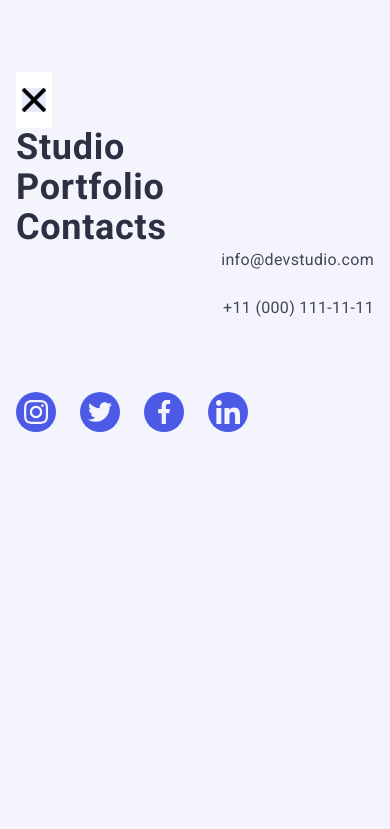
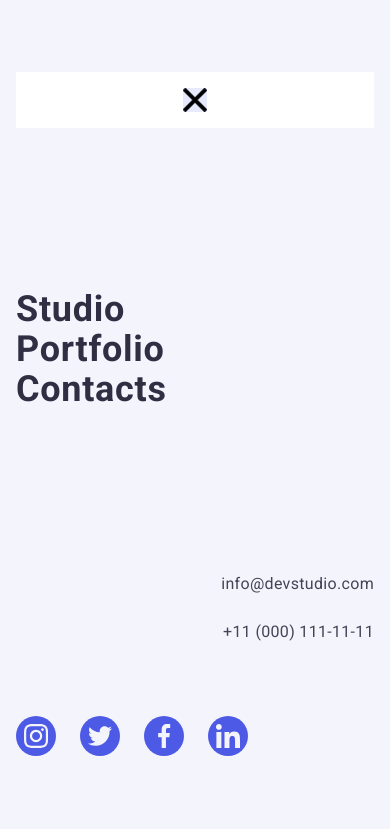
Before and after one commit to 999Valeriy999/hw-06, a plain HTML site: page index.html in a window 390 px wide. Shown: the top 829 px of the page. Drawn offline with nearby package versions, Linux system fonts and the light colour scheme.

Commit message:
Update index.html

```diff
--- a/index.html
+++ b/index.html
@@ -504,7 +504,7 @@
   </div>
 
   <!--Mobile-->
-  <div class="menu-mobile-block is-open" id="menu-block">
+  <div class="menu-mobile-block is-open contain" id="menu-block">
     <button class="mobile-open-btn" type="button" id="close-menu">
       <svg class="icon-menu" width="8" height="8">
         <use href="./images/icons-3.svg#icon-close-black-18dp-2-1"></use>
```
